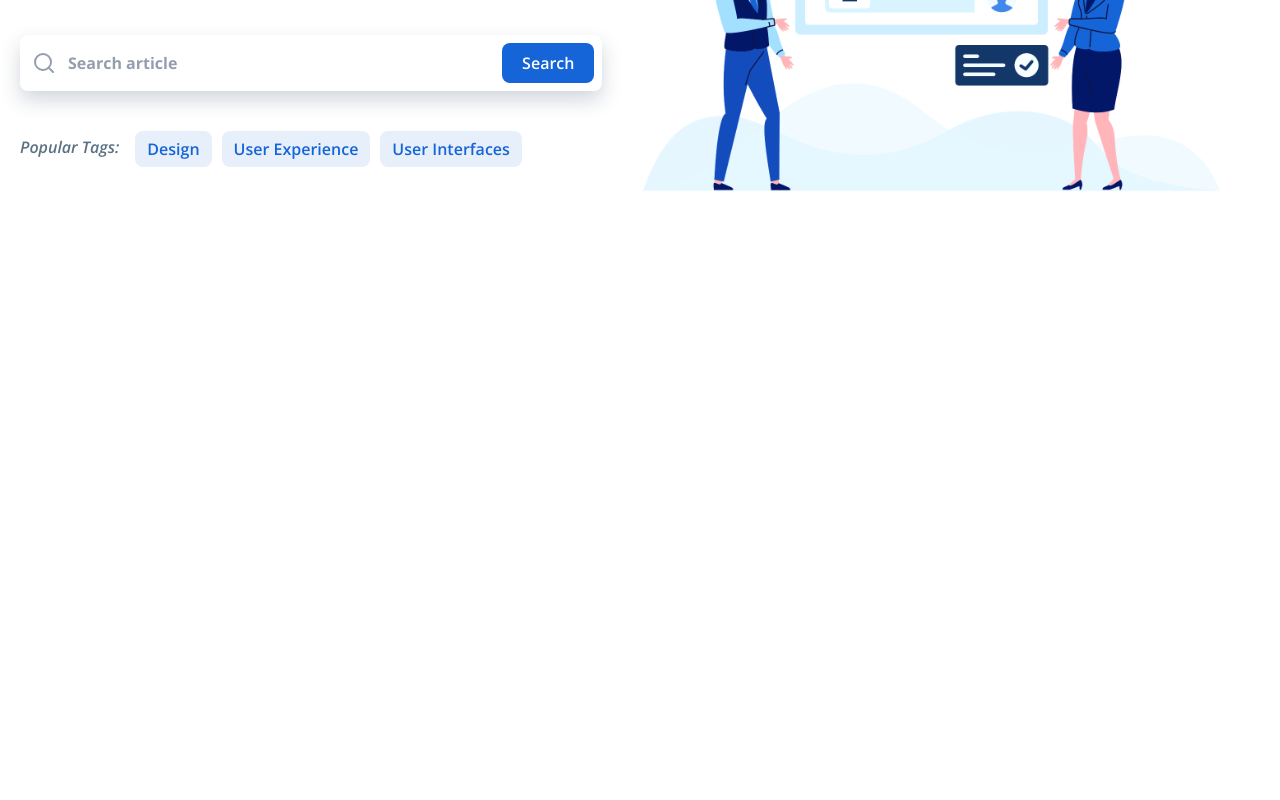
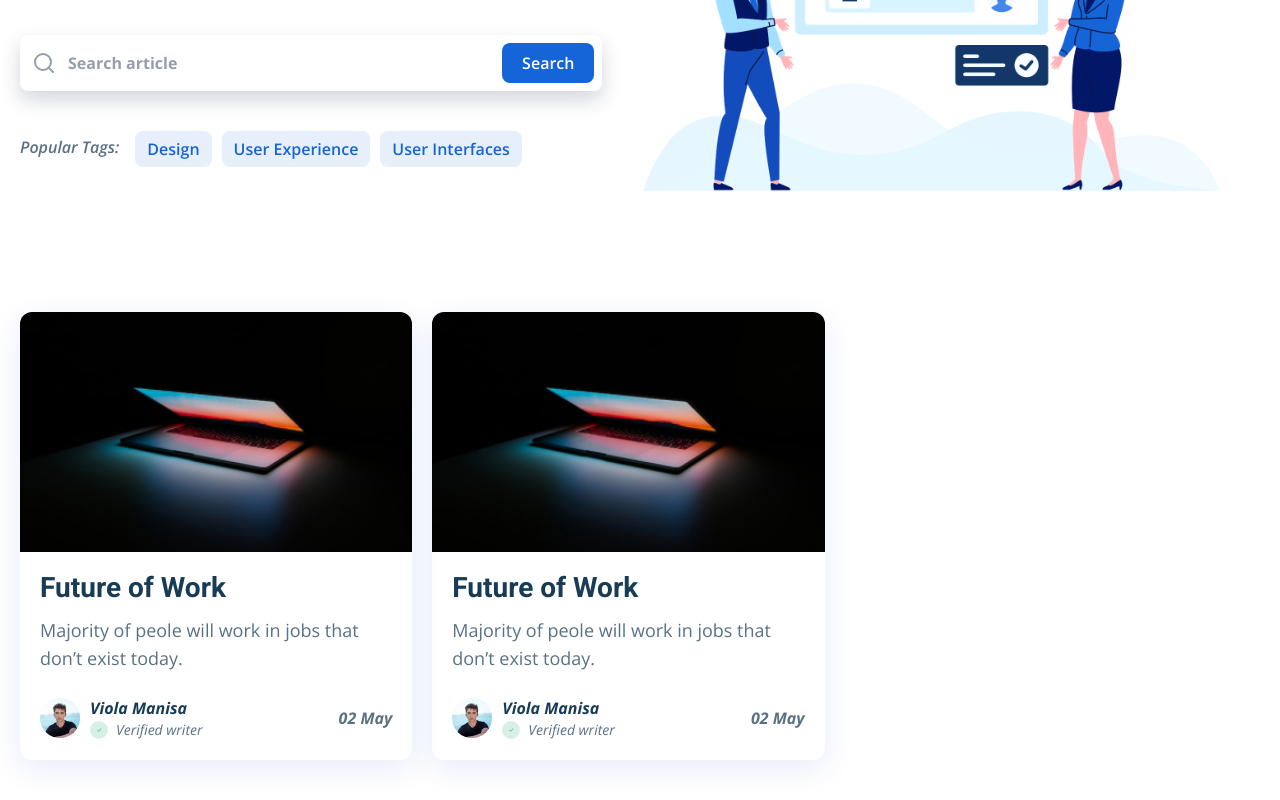
Before and after one commit to NV22067/BLOG_PROJECT, a React (Create React App) app: page / in a window 1280 px wide. Shown: the part 337-1137 px from the top of the page. Before the commit the page ends 800 px from the top, so only its background shows below. Built offline with nearby package versions, Linux system fonts and the light colour scheme.

Commit message:
Article card component

```diff
--- /dev/null
+++ b/src/components/ArticleCard.jsx
@@ -0,0 +1,53 @@
+import React from "react";
+import { BsCheckLg } from "react-icons/bs";
+
+import { images } from "../constants";
+
+const ArticleCard = ({ className }) => {
+  return (
+    <div
+      className={`rounded-xl overflow-hidden shadow-[rgba(7,_65,_210,_0.1)_0px_9px_30px] ${className}`}
+    >
+      <img
+        src={images.Post1Image}
+        alt="title"
+        className="w-full object-cover object-center h-auto md:h-52 lg:h-48 xl:h-60"
+      />
+      <div className="p-5">
+        <h2 className="font-roboto font-bold text-xl text-dark-soft md:text-2xl lg:text-[28px]">
+          Future of Work
+        </h2>
+        <p className="text-dark-light mt-3 text-sm md:text-lg">
+          Majority of peole will work in jobs that don’t exist today.
+        </p>
+        <div className="flex justify-between flex-nowrap items-center mt-6">
+          <div className="flex items-center gap-x-2 md:gap-x-2.5">
+            <img
+              src={images.PostProfileImage}
+              alt="post profile"
+              className="w-9 h-9 md:w-10 md:h-10"
+            />
+            <div className="flex flex-col">
+              <h4 className="font-bold italic text-dark-soft text-sm md:text-base">
+                Viola Manisa
+              </h4>
+              <div className="flex items-center gap-x-2">
+                <span className="bg-[#36B37E] w-fit bg-opacity-20 p-1.5 rounded-full">
+                  <BsCheckLg className="w-1.5 h-1.5 text-[#36B37E]" />
+                </span>
+                <span className="italic text-dark-light text-xs md:text-sm">
+                  Verified writer
+                </span>
+              </div>
+            </div>
+          </div>
+          <span className="font-bold text-dark-light italic text-sm md:text-base">
+            02 May
+          </span>
+        </div>
+      </div>
+    </div>
+  );
+};
+
+export default ArticleCard;
--- a/src/components/Header.jsx
+++ b/src/components/Header.jsx
@@ -73,7 +73,7 @@ const Header = () => {
   };
 
   return (
-    <section className="sticky top-0 left-0 right-0 z-50">
+    <section className="sticky top-0 left-0 right-0 z-50 bg-white">
       <header className="container mx-auto px-5 flex justify-between py-4 items-center">
         <div>
           <img className="w-16" src={images.Logo} alt="logo" />
--- a/src/constants/images.js
+++ b/src/constants/images.js
@@ -1,9 +1,13 @@
 import Logo from "../assets/Logo.svg";
 import HeroImage from "../assets/HeroImage.svg";
+import Post1Image from "../assets/posts/post1.jpg";
+import PostProfileImage from "../assets/posts/post-profile.svg";
 
 const images = {
   Logo,
   HeroImage,
+  Post1Image,
+  PostProfileImage,
 };
 
 export default images;
--- a/src/pages/home/HomePage.jsx
+++ b/src/pages/home/HomePage.jsx
@@ -1,12 +1,14 @@
 import React from "react";
 
 import MainLayout from "../../components/MainLayout";
+import Articles from "./container/Articles";
 import Hero from "./container/Hero";
 
 const HomePage = () => {
   return (
     <MainLayout>
       <Hero />
+      <Articles />
     </MainLayout>
   );
 };
--- /dev/null
+++ b/src/pages/home/container/Articles.jsx
@@ -0,0 +1,14 @@
+import React from "react";
+
+import ArticleCard from "../../../components/ArticleCard";
+
+const Articles = () => {
+  return (
+    <section className="container mx-auto flex flex-wrap md:gap-x-5 gap-y-5 px-5 py-10">
+      <ArticleCard className="w-full md:w-[calc(50%-20px)] lg:w-[calc(33.33%-21px)]" />
+      <ArticleCard className="w-full md:w-[calc(50%-20px)] lg:w-[calc(33.33%-21px)]" />
+    </section>
+  );
+};
+
+export default Articles;
--- a/src/pages/home/container/Hero.jsx
+++ b/src/pages/home/container/Hero.jsx
@@ -7,14 +7,14 @@ const Hero = () => {
   return (
     <section className="container mx-auto flex flex-col px-5 py-5 lg:flex-row">
       <div className="mt-10 lg:w-1/2">
-        <h1 className="font-roboto text-3xl text-center font-bold text-dark-soft md:text-5xl lg:text-left lg:max-w-[540px]">
+        <h1 className="font-roboto text-3xl text-center font-bold text-dark-soft md:text-5xl lg:text-4xl xl:text-5xl lg:text-left lg:max-w-[540px]">
           Read the most interesting articles
         </h1>
-        <p className="text-dark-light mt-4 text-center md:text-xl lg:text-left">
+        <p className="text-dark-light mt-4 text-center md:text-xl lg:text-base xl:text-xl lg:text-left">
           Lorem ipsum dolor sit amet, consectetur adipiscing elit, sed do
           eiusmod tempor incididunt ut labore et dolore magna aliqua
         </p>
-        <div className="flex flex-col gap-y-2.5 mt-10 relative">
+        <div className="flex flex-col gap-y-2.5 mt-10 lg:mt-6 xl:mt-10 relative">
           <div className="relative">
             <FiSearch className="absolute left-3 top-1/2 -translate-y-1/2 w-6 h-6 text-[#959EAD]" />
             <input
@@ -28,10 +28,10 @@ const Hero = () => {
           </button>
         </div>
         <div className="flex mt-4 flex-col lg:flex-row lg:items-start lg:flex-nowrap lg:gap-x-4 lg:mt-7">
-          <span className="text-dark-light font-semibold italic mt-2 lg:mt-4">
+          <span className="text-dark-light font-semibold italic mt-2 lg:mt-4 lg:text-sm xl:text-base">
             Popular Tags:
           </span>
-          <ul className="flex flex-wrap gap-x-2.5 gap-y-2.5 mt-3">
+          <ul className="flex flex-wrap gap-x-2.5 gap-y-2.5 mt-3 lg:text-sm xl:text-base">
             <li className="rounded-lg bg-primary bg-opacity-10 px-3 py-1.5 text-primary font-semibold">
               Design
             </li>
```
Also changed, not shown: src/assets/posts/post-profile.svg (added), src/assets/posts/post1.jpg (added).
